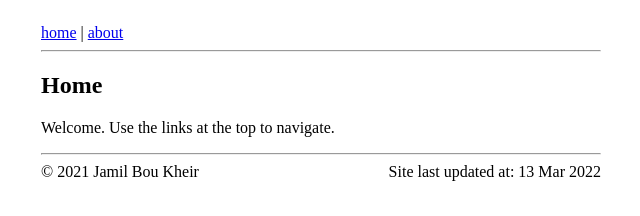
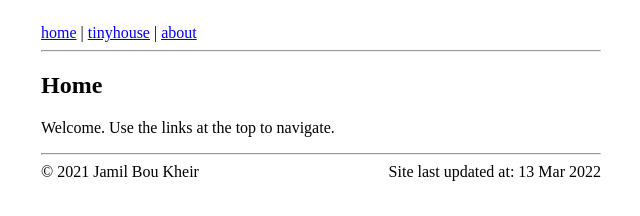
Before and after one commit to jamilbk/jamilbk.com, a Jekyll site: the page built from index.html, in a window 1280 px wide. Shown: the top 216 px of the page, without its empty margins (319-959 px from the left). Built offline with Jekyll 4.4.1, drawn with Linux system fonts in a browser that asks for light colours; the list of posts is cut into pages by our own code.

Commit message:
Add link to TH

```diff
--- a/_layouts/default.html
+++ b/_layouts/default.html
@@ -15,6 +15,8 @@
         |
         <a href="/projects">projects</a>
         -->
+        |
+        <a href="tinyhouse.jamilbk.com">tinyhouse</a>
         |
         <a href="/about">about</a>
       </nav>
```
